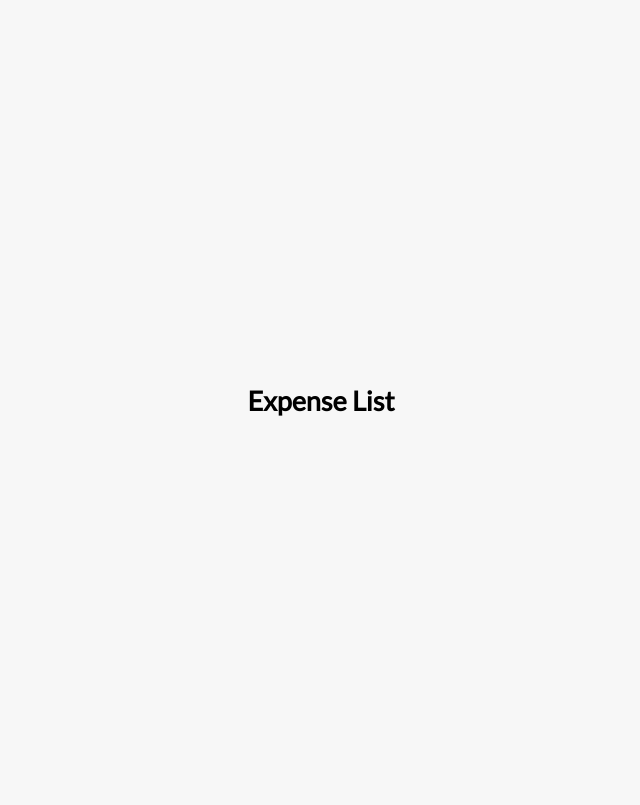
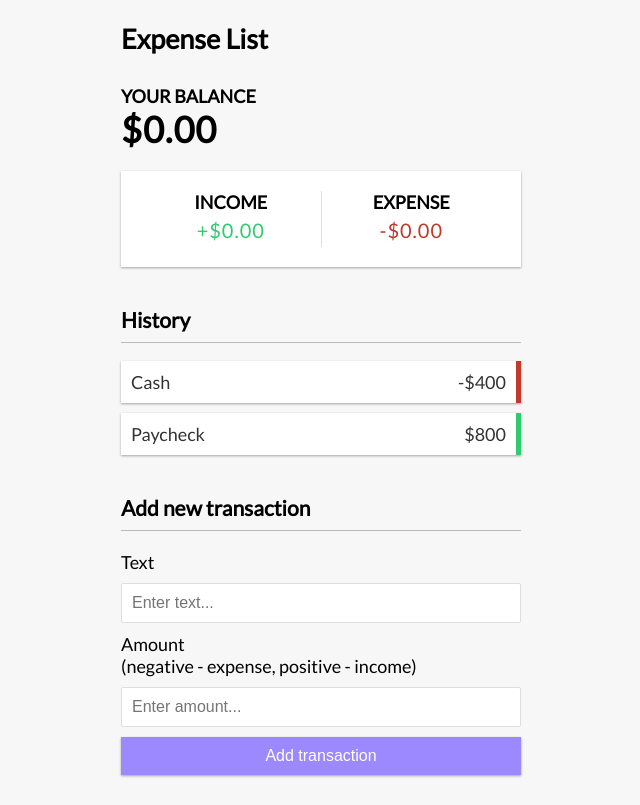
Before and after one commit to BrandonWingerAir/expenses-vue-composition-api, a Vue app: page / in a window 1280 px wide. Shown: the whole page, without its empty margins (319-959 px from the left). Built offline with nearby package versions, Linux system fonts and the light colour scheme.

Commit message:
add content to components & display in app file

```diff
--- a/src/App.vue
+++ b/src/App.vue
@@ -1,13 +1,27 @@
 <template>
   <Header/>
+  <div class="container">
+    <Balance/>
+    <IncomeExpenses/>
+    <TransactionList/>
+    <AddTransaction/>
+  </div>
 </template>
 
 <script>
 import Header from './components/Header.vue';
+import Balance from './components/Balance.vue';
+import IncomeExpenses from './components/IncomeExpenses.vue';
+import TransactionList from './components/TransactionList.vue';
+import AddTransaction from './components/AddTransaction.vue';
 
 export default {
   components: {
-    Header
+    Header,
+    Balance,
+    IncomeExpenses,
+    TransactionList,
+    AddTransaction
   }
 }
 </script>
--- a/src/components/AddTransaction.vue
+++ b/src/components/AddTransaction.vue
@@ -0,0 +1,18 @@
+<template>
+  <h3>Add new transaction</h3>
+
+  <form id="form">
+    <div class="form-control">
+      <label for="text">Text</label>
+      <input type="text" id="text" placeholder="Enter text..." />
+    </div>
+    <div class="form-control">
+      <label for="amount"
+        >Amount <br />
+        (negative - expense, positive - income)</label
+      >
+      <input type="number" id="amount" placeholder="Enter amount..." />
+    </div>
+    <button class="btn">Add transaction</button>
+  </form>
+</template>
--- a/src/components/Balance.vue
+++ b/src/components/Balance.vue
@@ -0,0 +1,4 @@
+<template>
+  <h4>Your Balance</h4>
+  <h1 id="balance">$0.00</h1>
+</template>
--- a/src/components/IncomeExpenses.vue
+++ b/src/components/IncomeExpenses.vue
@@ -0,0 +1,12 @@
+<template>
+  <div class="inc-exp-container">
+    <div>
+      <h4>Income</h4>
+      <p id="money-plus" class="money plus">+$0.00</p>
+    </div>
+    <div>
+      <h4>Expense</h4>
+      <p id="money-minus" class="money minus">-$0.00</p>
+    </div>
+  </div>
+</template>
--- a/src/components/TransactionList.vue
+++ b/src/components/TransactionList.vue
@@ -0,0 +1,12 @@
+<template>
+  <h3>History</h3>
+
+  <ul id="list" class="list">
+    <li class="minus">
+      Cash <span>-$400</span><button class="delete-btn">x</button>
+    </li>
+    <li class="plus">
+      Paycheck <span>$800</span><button class="delete-btn">x</button>
+    </li>
+  </ul>
+</template>
```
